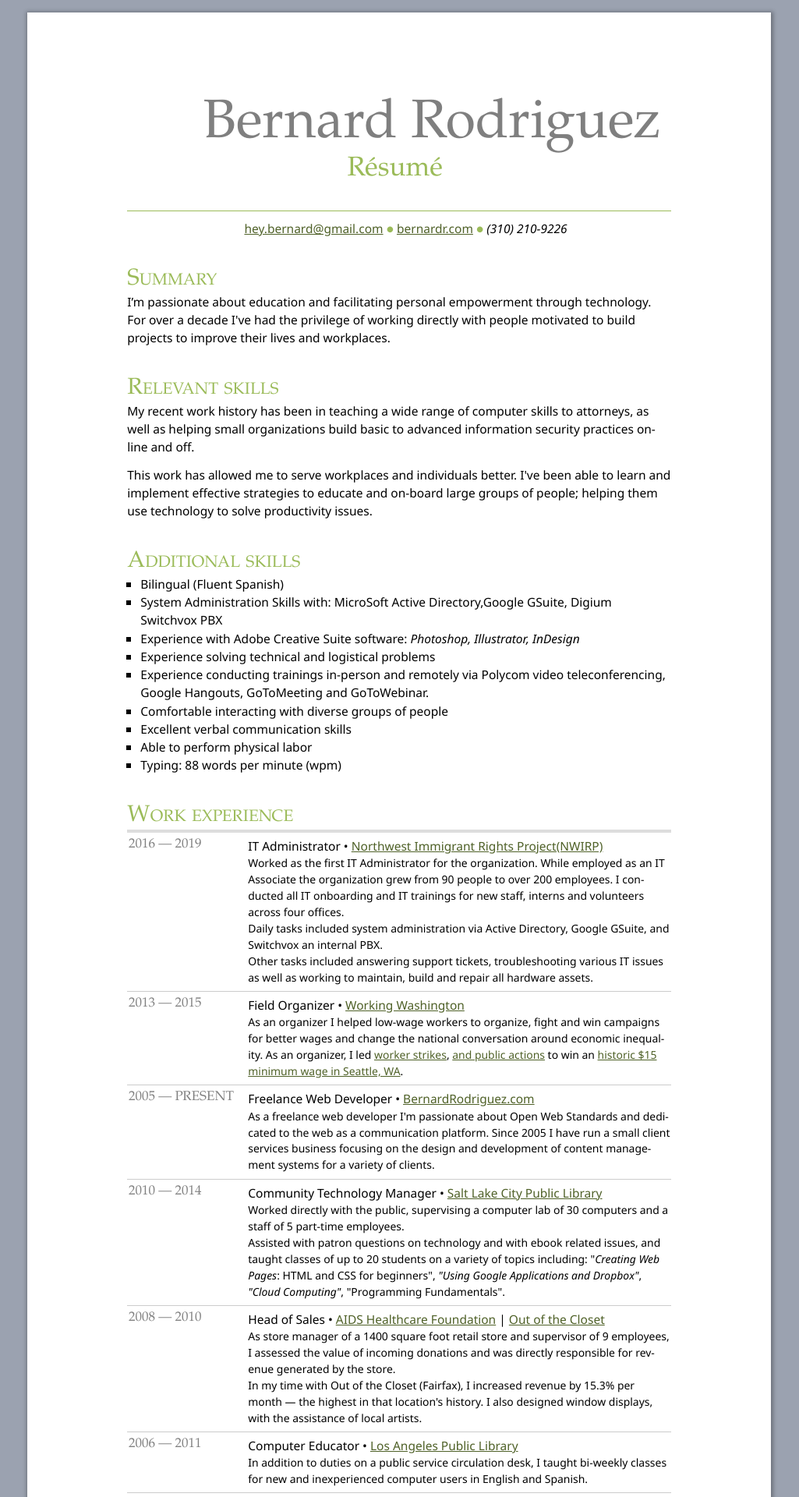
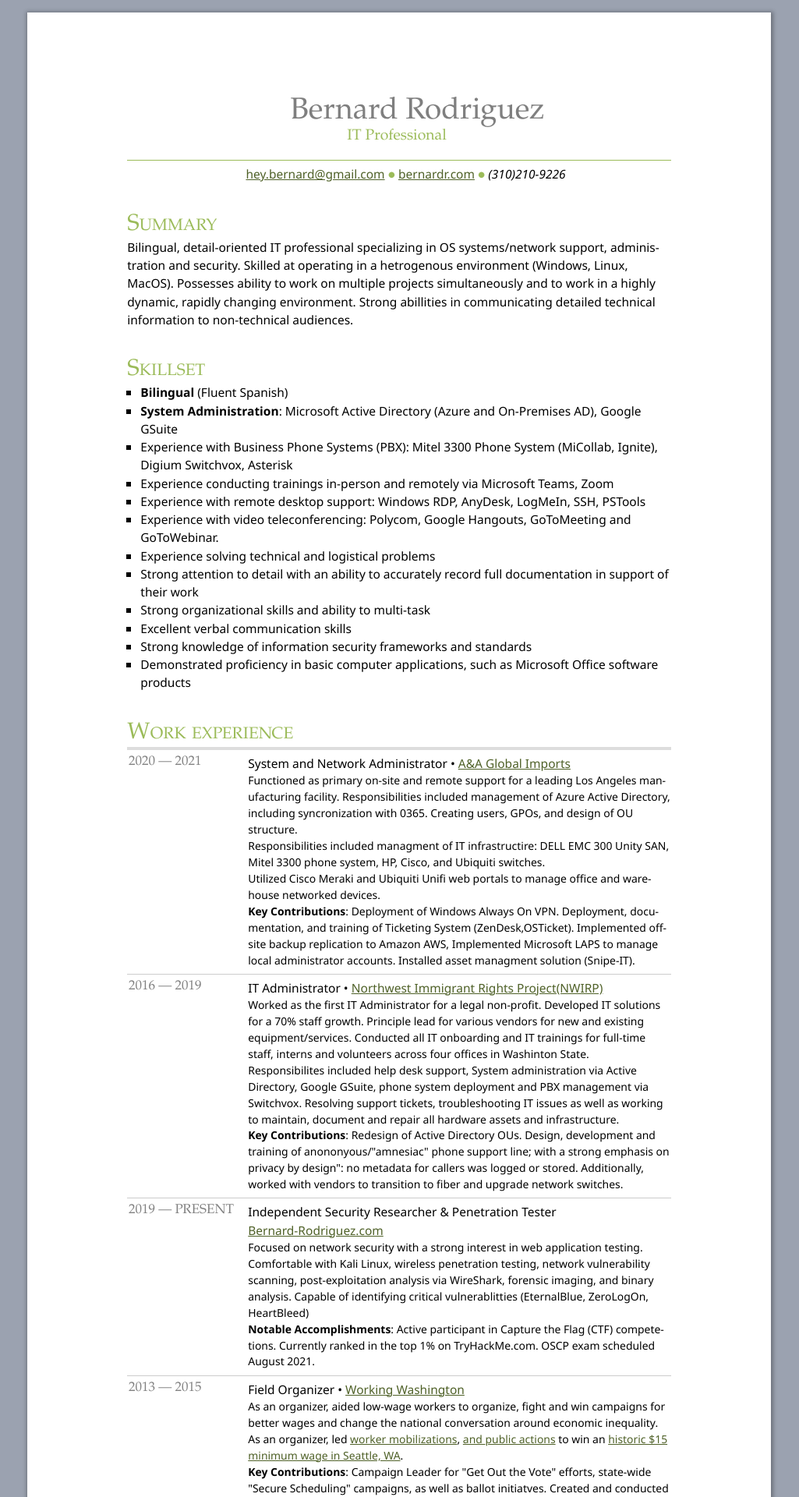
Before and after one commit to bernardr/bernardr.github.io, a Jekyll site: the page blog/resume/index.html, which Jekyll copies as it is, in a window 1280 px wide. Shown: the top 1920 px of the page at 78% size, without its empty margins (128-1153 px from the left). Built offline with Jekyll 4.4.1, drawn with Linux system fonts in a browser that asks for light colours; some of the changed text lies outside the part shown.

Commit message:
updated resume

```diff
--- a/blog/resume/index.html
+++ b/blog/resume/index.html
@@ -1,10 +1,10 @@
 <!DOCTYPE html>
-<html lang="en">
-<head>
+<html lang="en"><head>
+<meta http-equiv="content-type" content="text/html; charset=UTF-8">
 
 <meta charset="utf-8">
 <title>Bernard Rodriguez | Résumé</title>
-<meta name="viewport" content="width=device-width" />
+<meta name="viewport" content="width=device-width">
 <style>
 /**
  * "Variables"
@@ -82,7 +82,7 @@ header {
 		border-bottom: 1px solid #9BBB59;
 		margin: 0 0 .15em;
 		text-indent: 1.2em;
-		font-size: 450%;
+		font-size: 250%;
 		line-height: 1.05;
 		font-variant: normal;
 	}
@@ -186,54 +186,62 @@ footer {
 }
 </style>
 
-</head>
-<body>
 
 <header>
-	<h1>Bernard Rodriguez<span>Résumé</span></h1>
-	<ul>
+	<h1>Bernard Rodriguez <br /> <span>IT Professional</span></h1>
+		<ul>
 		<li><a href="mailto:hey.bernard@gmail.com">hey.bernard@gmail.com</a></li>
-		<li><a href="http://bernardr.com">bernardr.com</a></li>
-		<li><em>(310) 210-9226</em></li>
+		<li><a href="http://bernardr.com/" target="_blank">bernardr.com</a></li>
+		<li><em>(310)210-9226</em></li>
 
 	</ul>
-	<!--	<address>410 8th Ave. #2 Seattle, WA 98104</address> -->
 </header>
 
 <section id="summary">
 	<h1>Summary</h1>
-	<p>I’m passionate about education and facilitating personal empowerment through technology. For over a decade I've had the privilege of working directly with people motivated to build projects to improve their lives and workplaces.</p>
+	<p>Bilingual, detail-oriented IT professional specializing in OS systems/network support, administration and security. Skilled at operating in a hetrogenous environment (Windows, Linux, MacOS). Possesses ability to work on multiple projects simultaneously and to work in a highly dynamic, rapidly changing environment. Strong abillities in communicating detailed technical information to non-technical audiences. </p>
 
 </section>
 
+
 <section id="technical-skills">
+<!--
 	<h1>Relevant skills</h1>
 
+	<p>My recent work history has been in teaching a wide range of computer
+ skills to attorneys, as well as helping small organizations build basic
+ to advanced information security practices online and off.</p>
 
-	<p>My recent work history has been in teaching a wide range of computer skills to attorneys, as well as helping small organizations build basic to advanced information security practices online and off.</p>
-
-	<p>This work has allowed me to serve workplaces and individuals better. I've been able to learn and implement effective strategies to educate and on-board large groups of people; helping them use technology to solve productivity issues.</p>
-
+	<p>This work has allowed me to serve workplaces and individuals better.
+ I've been able to learn and implement effective strategies to educate
+and on-board large groups of people; helping them use technology to
+solve productivity issues.</p>
+ -->
 <!--
 	<p>In addition to what's listed below, I also have experience with a wide range of programming languages and web technologies, including: HTML, CSS, PHP, MySQL, Ruby, Python, and JavaScript.</p>
 
 -->
 
-	<h1> Additional skills</h1>
-
-
+	<h1>Skillset</h1>
 
 	<ul>
-		<li>Bilingual (Fluent Spanish)</li>
-		<li>System Administration Skills with: MicroSoft Active Directory,Google GSuite, Digium Switchvox PBX
-		</li>
-		<li>Experience with Adobe Creative Suite software: <em>Photoshop, Illustrator, InDesign</em></li>
+		<li><b>Bilingual</b> (Fluent Spanish)</li>
+		<li><b>System Administration</b>: Microsoft Active Directory (Azure and On-Premises AD), Google GSuite
+		<li>Experience with Business Phone Systems (PBX): Mitel 3300 Phone System (MiCollab, Ignite), Digium Switchvox, Asterisk</li>
+		<!-- <li>Experience with Adobe Creative Suite software: <em>Photoshop, Illustrator, InDesign</em></li> -->
+		<li>Experience conducting trainings in-person and remotely via Microsoft Teams, Zoom</li>
+		<li> Experience with remote desktop support: Windows RDP, AnyDesk, LogMeIn, SSH, PSTools</li>
+		<li>Experience with video teleconferencing: Polycom, Google Hangouts, GoToMeeting and GoToWebinar.</li>
 		<li>Experience solving technical and logistical problems</li>
-		<li>Experience conducting trainings in-person and remotely via Polycom video teleconferencing, Google Hangouts, GoToMeeting and GoToWebinar.</li>
-		<li>Comfortable interacting with diverse groups of people</li>
+<!-- 		<li>Comfortable interacting with diverse groups of people</li> -->
+		<li>Strong attention to detail with an ability to accurately record full documentation in support of their work</li>
+		<li>Strong organizational skills and ability to multi-task</li>
 		<li>Excellent verbal communication skills</li>
-		<li>Able to perform physical labor</li>
-		<li>Typing: 88 words per minute (wpm)</li>
+		<li>Strong knowledge of information security frameworks and standards</li>
+		<li>Demonstrated proficiency in basic computer applications, such as Microsoft Office software products</li>
+
+		<!-- <li>Able to perform physical labor</li> -->
+		<!-- <li>Typing: 88 words per minute (wpm)</li> -->
 
 	</ul>
 
@@ -242,74 +250,94 @@ footer {
 	<h1>Work experience</h1>
 	<ol class="timeline">
 
-		<li>
-			<p class="date">2016 — 2019</p>
-			<p>IT Administrator • <a href="https://nwirp.org" title="Northwest Immigrant Rights Project">Northwest Immigrant Rights Project(NWIRP)</a></p>
 
-			<p class="note"> Worked as the first IT Administrator for the organization. While employed as an IT Associate the organization grew from 90 people to over 200 employees. I conducted all IT onboarding and IT trainings for new staff, interns and volunteers across four offices.</p>
-			<p class ="note">Daily tasks included system administration via Active Directory, Google GSuite, and Switchvox an internal PBX. </p>
-			<p class ="note">Other tasks included answering support tickets, troubleshooting various IT issues as well as working to maintain, build and repair all hardware assets.
-			</p>
+	<li>
+		<p class="date">2020 — 2021</p>
+		<p>System and Network Administrator &#8226; <a href="
+https://www.aaglobalimports.com" title="A&A Global Imports" target="High Quality Plastic Manufacturing | A&amp;A Global Imports">A&amp;A Global Imports</a></p>
+
+		<p class="note">Functioned as primary on-site and remote support for a leading Los Angeles manufacturing facility. Responsibilities included management of Azure Active Directory, including syncronization with 0365. Creating users, GPOs, and design of OU structure. </p>
+
+		<p class="note">Responsibilities included managment of IT infrastructire: DELL EMC 300 Unity SAN, Mitel 3300 phone system, HP, Cisco, and Ubiquiti switches. </p>
+
+		<p class="note">Utilized Cisco Meraki and Ubiquiti Unifi web portals to manage office and warehouse networked devices.</p>
+
+		<p class="note"><b>Key Contributions</b>: Deployment of Windows Always On VPN. Deployment, documentation, and training of Ticketing System (ZenDesk,OSTicket). Implemented off-site backup replication to Amazon AWS, Implemented Microsoft LAPS to manage local administrator accounts. Installed asset managment solution (Snipe-IT).</p>
 		</li>
-		<li>
-
-
-			<p class="date">2013 — 2015</p>
-			<p>Field Organizer • <a href="http://workingwa.org" title="Working Washington">Working Washington</a></p>
-			<p class="note">As an organizer I helped low-wage workers to organize, fight and win campaigns for better wages and change the national conversation around economic inequality. As an organizer, I led <a href="http://www.seattletimes.com/seattle-news/fast-food-workers-push-for-15-wage-in-bellevue-march/">worker strikes</a>, <a href="http://www.seattlemet.com/articles/2013/8/29/workers-walk-out-of-jobs-today-to-join-strike-poverty-movement"marches</a> and <a href="https://www.thestranger.com/blogs/slog/2015/11/10/23131387/baristas-and-fast-food-workers-blocked-traffic-in-front-of-pike-place-market-this-morning-to-demand-fair-scheduling">public actions</a> to win an <a href="http://www.seattletimes.com/seattle-news/seattle-city-council-approves-historic-15-minimum-wage/">historic $15 minimum wage in Seattle, WA</a>.
-			 </p>
-			</p>
-
-		</li>
-		<li>
-			<p class="date">2005 — PRESENT</p>
-			<p>Freelance Web Developer • <a href="http://bernardr.com/" title="Bernard Rodriguez | Web Developer">BernardRodriguez.com</a></p>
-			<p class="note">As a freelance web developer I'm passionate about Open Web Standards and dedicated to the web as a communication platform. Since 2005 I have run a small client services business focusing on the design and development of content management systems for a variety of clients.</p>
-			</p>
-
-		</li>
-		<li>
-			<p class="date">2010 — 2014</p>
-			<p>Community Technology Manager • <a href="http://slcpl.org" title="Salt Lake City Public Library">Salt Lake City Public Library</a></p>
-			<p class="note">Worked directly with the public, supervising a computer lab of 30 computers and a staff of 5 part-time employees. </p>
-			<p class="note">Assisted with patron questions on technology and with ebook related issues, and taught classes of up to 20 students on a variety of topics including:
-	"<em>Creating Web Pages</em>: HTML and CSS for beginners", <em>"Using Google Applications and Dropbox"</em>, <em>"Cloud Computing"</em>, </em>"Programming Fundamentals"</em>.</p>
-		</li>
-
-<!-- Removed Canvasser Position
-		<li>
-			<p class="date">2009 — 2010</p>
-			<p>Canvasser • <a href="http://www.environmentcalifornia.org/">Enviroment California</a></p>
-			<p class="note">As a canvasser I worked in a fast-paced enviroment, directly sharing knowledge about key California enviroment issues with the general public.</p>
-			<p class="note">While working on the <a href="http://www.environmentcalifornia.org/programs/keep-plastic-out-pacific">Keep Plastic Out of the Pacific</a> and <a href="http://www.environmentcalifornia.org/programs/cae/expand-yosemite?__utma=1.371656977.1392044998.1398281089.1399481758.18&__utmb=1.60.10.1399481758&__utmc=1&__utmx=-&__utmz=1.1399481758.18.18.utmcsr%3Doptimizely.com|utmccn%3D%28referral%29|utmcmd%3Dreferral|utmcct%3D/edit&__utmv=-&__utmk=68792337">Expand Yosemite</a> campaigns I honed public speaking, customer service, sales, and organizational skills.</p>
-			</p>
-		</li>
-
--->
 
 
 		<li>
-			<p class="date">2008 — 2010</p>
-			<p>Head of Sales • <a href="http://www.aidshealth.org/" title="AIDS Healthcare Foundation">AIDS Healthcare Foundation</a> | <a href="http://outofthecloset.org/" title= "Out of the Closet">Out of the Closet</a> </p>
-			<p class="note">As store manager of a 1400 square foot retail store and supervisor of 9 employees, I assessed the value of incoming donations and was directly responsible for revenue generated by the store.</p>
-			<p class="note">In my time with Out of the Closet (Fairfax), I increased revenue by 15.3% per month — the highest in that location's history. I also designed window displays, with the assistance of local artists.</p>
+			<p class="date">2016 — 2019</p>
+			<p>IT Administrator &#8226; <a href="https://nwirp.org/" title="Northwest Immigrant Rights Project" target="_blank">Northwest Immigrant Rights Project(NWIRP)</a></p>
+
+			<p class="note">Worked as the first IT Administrator for a legal non-profit. Developed IT solutions for a 70% staff growth. Principle lead for various vendors for new and existing equipment/services.  Conducted all IT onboarding and IT trainings for full-time staff, interns and volunteers across four offices in Washinton State.</p>
+
+			<p class="note">Responsibilites included help desk support, System administration via Active Directory, Google GSuite, phone system deployment and PBX management via Switchvox. Resolving support tickets, troubleshooting IT issues as well as working to maintain, document and repair all hardware assets and infrastructure.</p>
+
+			<p class="note"><b>Key Contributions</b>: Redesign of Active Directory OUs. Design, development and training of anononyous/"amnesiac" phone support line; with a strong emphasis on privacy by design": no metadata for callers was logged or stored. Additionally, worked with vendors to transition to fiber and upgrade network switches. </p>
+
+		</li>
+
+		<li>
+			<p class="date">2019 — PRESENT</p>
+			<p>Independent Security Researcher &amp; Penetration Tester <a href="http://bernardr.com/" title="Bernard Rodriguez" target="_blank"><br />Bernard-Rodriguez.com</a></p>
+			<p class="note">Focused on network security with a strong interest in web application testing. Comfortable with Kali Linux, wireless penetration testing, network vulnerability scanning, post-exploitation analysis via WireShark, forensic imaging, and binary analysis. Capable of identifying critical vulnerablitties (EternalBlue, ZeroLogOn, HeartBleed) </p>
+
+			<p class="note"><b>Notable Accomplishments</b>:  Active participant in Capture the Flag (CTF) competetions.  Currently ranked in the top 1% on TryHackMe.com. OSCP exam scheduled August 2021.</p>
+
+		</li>
+
+
+
+		<li>
+			<p class="date">2013 — 2015</p>
+			<p>Field Organizer &#8226; <a href="http://workingwa.org/" title="Working Washington" target="_blank">Working Washington</a></p>
+			<p class="note">As an organizer, aided low-wage workers to organize, fight and win campaigns for better wages and change the national conversation around economic inequality. As an organizer, led  <a href="http://www.seattletimes.com/seattle-news/fast-food-workers-push-for-15-wage-in-bellevue-march/" target="_blank">worker mobilizations</a>, <a href="http://www.seattlemet.com/articles/2013/8/29/workers-walk-out-of-jobs-today-to-join-strike-poverty-movement" target="_blank"> and </a><a href="https://www.thestranger.com/blogs/slog/2015/11/10/23131387/baristas-and-fast-food-workers-blocked-traffic-in-front-of-pike-place-market-this-morning-to-demand-fair-scheduling" target="_blank">public actions</a> to win an <a href="http://www.seattletimes.com/seattle-news/seattle-city-council-approves-historic-15-minimum-wage/" target="_blank">historic $15 minimum wage in Seattle, WA</a>. </p>
+
+			<p class="note"><b>Key Contributions</b>: Campaign Leader for "Get Out the Vote" efforts, state-wide "Secure Scheduling" campaigns, as well as ballot initiatves. Created and conducted trainings and on-boardings for new organizers. </p>
+
+		</li>
+
+		<li>
+			<p class="date">2010 — 2014</p>
+			<p>Community Technology Manager • <a href="http://slcpl.org/" title="Salt Lake City Public Library" target="_blank">Salt Lake City Public Library</a></p>
+			<p class="note">Worked directly with the public, supervising a computer lab of 30 computers and a staff of 5 part-time employees. </p>
+			<p class="note">Assisted with patron questions on technology and with ebook related issues, and taught classes of up to 20 students on a variety of topics including:
+	"<em>Creating Web Pages</em>: HTML and CSS for beginners", <em>"Using Google Applications and Dropbox"</em>, <em>"Cloud Computing"</em>, "Programming Fundamentals".</p>
+		</li>
+
+		<li>
+			<p class="date">2007 — 2019</p>
+			<p>Freelance Web Developer • <a href="http://bernardr.com/" title="Bernard Rodriguez | Web Developer">BernardRodriguez.com</a></p>
+			<p class="note">Primarly focused on designing and upgrading client sites from static HTML to dynamic "web 2.0" sites. Expanded background with PHP, MySQL and JavaScript. Developed experience with popular CMS' Wordpress, Joomla, Drupal and various e-commerce platforms: Squarespace, Wix, Shopify, Magento. Comfortable with modern webstack and web development practices. </p>
+			<p class="note">Hosted and managed 20-30 sites. Learned Linux site administration via common tools: SSH, SCP, verion control (Git) and advanced skillset with HTTPS and modern authentication schemes (Single Sign-On). </p>
 			</p>
+
 		</li>
 
 		<li>
 			<p class="date">2006 — 2011</p>
-			<p>Computer Educator • <a href="http://lapl.org" title= "Los Angeles Public Library">Los Angeles Public Library</a></p>
-			<p class="note">In addition to duties on a public service circulation desk, I taught bi-weekly classes for new and inexperienced computer users in English and Spanish.</p>
+			<p>Computer Educator • <a href="http://lapl.org/" title="Los Angeles Public Library" target="_blank">Los Angeles Public Library</a></p>
+			<p class="note">In addition to duties on a public service circulation  desk, I taught bi-weekly classes for new and inexperienced computer users in English and Spanish.</p>
 		</li>
 
-		<li>
+
+
+
+
+<!-- REMOVED: Produdction Assitant -->
+
+<!-- 		<li>
 			<p class="date">2002 — 2006</p>
-			<p>Production Assistant • <a href="http://www.nbcuni.com/" title= "http://www.nbcuni.com/">NBCUniversal Television Group</a></p>
-			<p class="note">As a Production Assistant (PA), I was responsible for updating cast and crew about changes to daily shooting schedule. I assisted physically in moving of set materials and transporting sensitive information from writers to cast and crew.</p>
-			<p class = "note">I worked closely within teams of PAs in creating a high functioning film production environment for primary talent and crew.</p>
+			<p>Production Assistant • <a href="http://www.nbcuni.com/" title="http://www.nbcuni.com/" target="_blank">NBCUniversal Television Group</a></p>
+			<p class="note">As a Production Assistant (PA), I was responsible for
+ updating cast and crew about changes to daily shooting schedule. I
+assisted physically in moving of set materials and transporting
+sensitive information from writers to cast and crew.</p>
+			<p class="note">I worked closely within teams of PAs in creating a high functioning film production environment for primary talent and crew.</p>
 
-</p>
-		</li>
+<p></p>
+		</li> -->
 
 	</ol>
 </section>
@@ -333,16 +361,23 @@ footer {
 	<h1>Volunteer work</h1>
 	<ol class="timeline">
 		<li>
-			<p class="date">2012 - Present</p>
-			<p>Volunteer for <a href="http://acluutah.org">ACLU of Utah</a></p>
-			<p>Worked closely with the ACLU of Utah in updating content from older HTML static pags to current dynamic website built with Joomla!.
+			<p class="date">2018 - Present</p>
+			<p>Volunteer for <a href="http://torproject.org/" target="_blank">TorProject.org Translation Team</a></p>
+			<p>Translate Tor Documentation and code contributions to Spanish.
 			</p>
 		</li>
+
 		<li>
+			<p class="date">2012 - 2018</p>
+			<p>Volunteer for <a href="http://acluutah.org/" target="_blank">ACLU of Utah</a></p>
+			<p>Worked closely with the ACLU of Utah in updating content from older HTML static pages to current Content Management System: Joomla!.
+			</p>
+		</li>
+<!-- 		<li>
 			<p class="date">Apr 2010–Mar 2012</p>
-			<p>Volunteer for <a href="http://www.krcl.org/">90.9 FM KRCL</a>.</p>
+			<p>Volunteer for <a href="http://www.krcl.org/" target="_blank">90.9 FM KRCL</a>.</p>
 				<p>On-air radio show host, and donation-by-phone volunteer coordinator.</p>
-		</li>
+		</li> -->
 		<!-- @deleted - no more cinefamily
 
 <li>
@@ -362,11 +397,35 @@ footer {
 			<p><strong>Computer Science Web Programming Certification</strong></p>
 			<p class="note">Santa Monica College</p>
 		</li>
+
+	<h1>Certications and Achievments</h1>
+	<ol class="timeline">
 		<li>
-			<p class="date">1999–2002</p>
-			<p><strong>BFA Film and Television</strong></p>
-			<p class="note">Los Angeles City College</p>
+			<p class="date">2020 - Current</p>
+			<p><strong>COMPTIA Security+ (current)</strong></p>
+			<p class="note"></p>
 		</li>
+		<li>
+			<p class="date">2020 - Current</p>
+			<p><strong>ElearnSecurity - Junior Pentetration Tester (current) certified</strong></p>
+			<p class="note"></p>
+		</li>
+		<li>
+			<p class="date">2020 - Current</p>
+			<p><strong>TryHackMe - Top 1%</strong></p>
+			<p class="note"></p>
+		</li>
+		<li>
+			<p class="date">2020 - Current</p>
+			<p><strong>VirtualHackingLabs Certicates of Completion - Beginner &#8226; Advanced </strong></p>
+		</li>
+
+			<!--REMOVED: BFA resume	 -->
+				<!-- <li>
+					<p class="date">1999–2002</p>
+					<p><strong>BFA Film and Television</strong></p>
+					<p class="note">Los Angeles City College</p>
+				</li> -->
 	</ol>
 </section>
 
@@ -390,7 +449,7 @@ footer {
 	<p>References are available upon request.</p>
 </footer>
 
-<script>
+<script async="" src="wip-resume_files/analytics.js"></script><script>
 (function(){
 	if(!document.querySelectorAll) return;
 	var external = document.querySelectorAll('a[href^="http://"], a[href^="https://"]'), a;
@@ -414,5 +473,5 @@ GA-Tracking start:
 
 
 
-</body>
-</html>
+
+</body></html>
```
